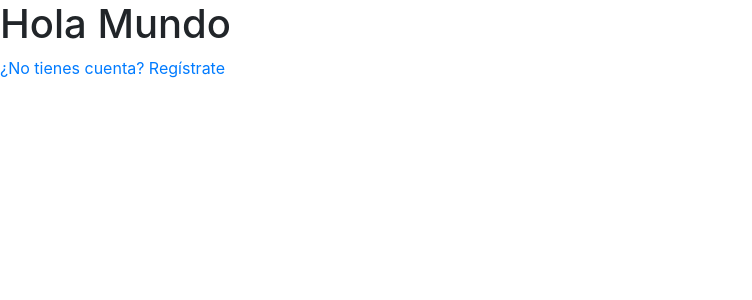
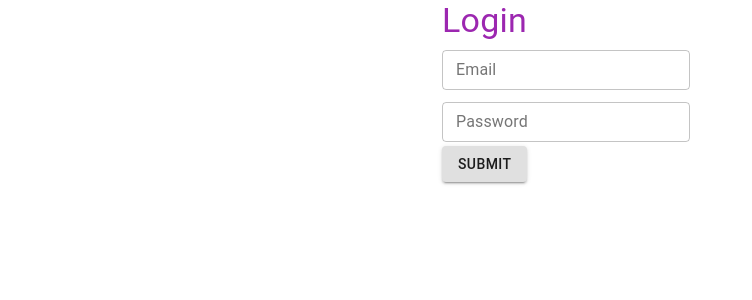
Before and after one commit to danifuenmayor/frontend-practice, a React (Create React App) app: page / in a window 1280 px wide. Shown: the top 300 px of the page, without its empty margins (0-752 px from the left). Built offline with nearby package versions, Linux system fonts and the light colour scheme.

Commit message:
style(loginform, app): add material-ui theme to the app and styled login component

```diff
--- a/src/components/App/App.module.scss
+++ b/src/components/App/App.module.scss
@@ -9,7 +9,8 @@
 }
 
 .Title {
-  color: #fff;
+  margin-top: 20rem;
+  background-color: red($color: #000000);
 }
 
 .Emojis {
--- a/src/components/App/App.tsx
+++ b/src/components/App/App.tsx
@@ -5,8 +5,7 @@ import { Button, Typography } from "@material-ui/core";
 import { useSelector, useDispatch } from "react-redux";
 import { RootState } from "../../reducers";
 import { SEND_MESSAGE } from "../../reducers/example/types";
-// import LoginForm from "../LoginForm";
-import LoginUser from "../LoginUser";
+import LoginForm from "../LoginUser/LoginForm";
 import RegisterUser from "../Register/RegisterUser";
 
 const App = () => {
@@ -25,8 +24,8 @@ const App = () => {
   return (
     <Router>
       <Switch>
-        <Route exact path={"/"} component={LoginUser} />
-        <Route path="/login" component={LoginUser} />
+        <Route exact path={"/"} component={LoginForm} />
+        <Route path="/login" component={LoginForm} />
         <Route path="/register" component={RegisterUser} />
         {/* <Route exact path={'/login-admin'} component={LoginAdmin} />
         <Route exact path={'/register-admin'} component={RegisterAdmin} />
--- a/src/components/LoginForm.tsx
+++ b/src/components/LoginUser/LoginForm.tsx
@@ -2,19 +2,13 @@ import React from "react";
 import { Formik, Form } from "formik";
 import LoginSchema from "./LoginSchema";
 import TextInput from "./TextInput";
-import classes from "./App.module.scss";
-import {
-  Container,
-  Button,
-  Typography,
-  FormControl,
-  TextField,
-} from "@material-ui/core";
+import classes from "../components/App/App.module.scss";
+import { Container, Button, Typography } from "@material-ui/core";
 
 const LoginForm = () => {
   return (
     <>
-      <Container>
+      <Container maxWidth="xs">
         <Formik
           initialValues={{ email: "", password: "" }}
           validationSchema={LoginSchema}
@@ -25,26 +19,20 @@ const LoginForm = () => {
             }, 1000);
           }}
         >
-          {/* {({
-          values,
-          errors,
-          touched,
-          handleChange,
-          handleBlur,
-          handleSubmit,
-          isSubmitting,
-        }) => ( */}
           {(props) => (
             <form>
-              <Typography>Login</Typography>
+              <Typography color="primary" variant="h4">
+                Login
+              </Typography>
               <TextInput
                 label="Email"
                 name="email"
                 type="email"
                 placeholder="danifuenmayor@gmail.com"
               />
+              <br />
               <TextInput label="Password" name="password" type="password" />
-
+              <br />
               <Button type="submit" variant="contained">
                 {props.isSubmitting ? "Loading" : "Submit"}
               </Button>
--- a/src/components/LoginUser/LoginUser.tsx
+++ /dev/null
@@ -1,18 +0,0 @@
-// const LabelComponent = ({labelValue, changeLabelOnClick}) => (
-// <Label> { labelValue } </label>;
-// <Button onClick={changeLabelOnClick('bye')}> Click Me </Button>
-// );
-
-import React from "react";
-import { Link } from "react-router-dom";
-
-const LoginUser = () => {
-  return (
-    <div>
-      <h1>Hola Mundo</h1>
-      <Link to="/brands">¿No tienes cuenta? Regístrate</Link>
-    </div>
-  );
-};
-
-export default LoginUser;
--- a/src/components/TextInput.tsx
+++ b/src/components/LoginUser/TextInput.tsx
@@ -4,15 +4,18 @@ import { TextField } from "@material-ui/core";
 
 const TextInput = (props: any) => {
   const { label } = props;
+  const { type } = props;
   const [field, meta] = useField(props);
 
   return (
     <>
       <TextField
+        margin="dense"
         id="outlined-basic"
         label={label}
         variant="outlined"
         inputProps={field}
+        type={type}
       >
         <input className="text-input" />
       </TextField>
--- a/src/components/LoginUser/index.tsx
+++ b/src/components/LoginUser/index.tsx
@@ -1 +1 @@
-export { default } from "./LoginUser";
+export { default } from "./LoginForm";
--- /dev/null
+++ b/src/components/theme.ts
@@ -0,0 +1,12 @@
+import { createMuiTheme } from "@material-ui/core/styles";
+import purple from "@material-ui/core/colors/purple";
+import green from "@material-ui/core/colors/green";
+export {};
+
+const theme = createMuiTheme({
+  palette: {
+    primary: purple,
+    secondary: green,
+  },
+});
+export default theme;
--- a/src/index.tsx
+++ b/src/index.tsx
@@ -1,21 +1,19 @@
 import React from "react";
 import ReactDOM from "react-dom";
 import { Provider } from "react-redux";
-import "jquery";
-import "popper.js";
-import "bootstrap";
-import "bootstrap/dist/css/bootstrap.min.css";
-import "@fortawesome/fontawesome-free/css/all.css";
 import "./index.scss";
 import { App } from "./components";
 import * as serviceWorker from "./serviceWorker";
-
+import { ThemeProvider } from "@material-ui/core/styles";
 import store from "./store";
+import theme from "./components/theme";
 
 ReactDOM.render(
   <React.StrictMode>
     <Provider store={store}>
-      <App />
+      <ThemeProvider theme={theme}>
+        <App />
+      </ThemeProvider>
     </Provider>
   </React.StrictMode>,
   document.getElementById("root")
```
Also changed, not shown: src/components/LoginUser/LoginSchema.tsx (renamed from src/components/LoginSchema.tsx).
